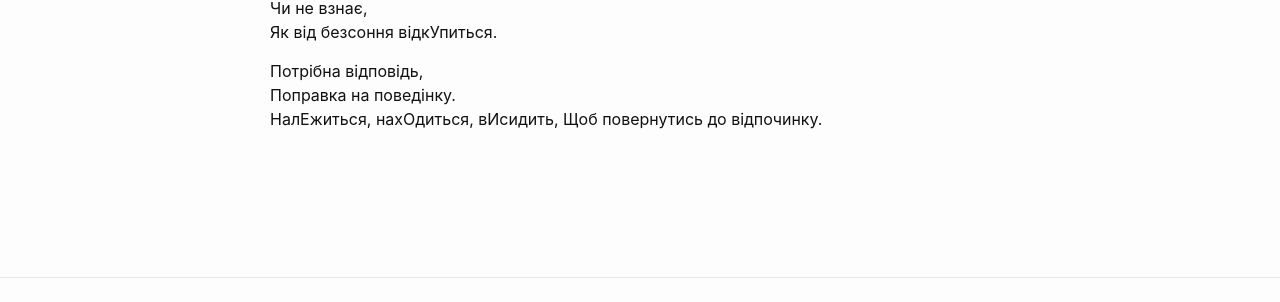
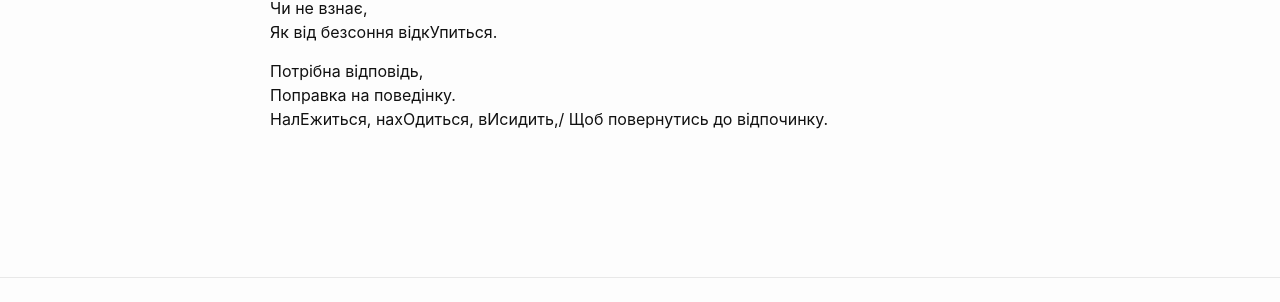
Before and after one commit to mkavchak/MichaelKavchak.github.io, a Jekyll site: the page built from poems/_posts/2024-02-18-Tryv.md, in a window 1280 px wide. Shown: the part 487-789 px from the top of the page. Built offline with Jekyll 4.4.1, drawn with Linux system fonts in a browser that asks for light colours.

```diff
--- a/poems/_posts/2024-02-18-Tryv.md
+++ b/poems/_posts/2024-02-18-Tryv.md
@@ -20,5 +20,5 @@ categories: poems
 
 Потрібна відповідь,\
 Поправка на поведінку.\
-НалЕжиться, нахОдиться, вИсидить,
+НалЕжиться, нахОдиться, вИсидить,/
 Щоб повернутись до відпочинку.
```
